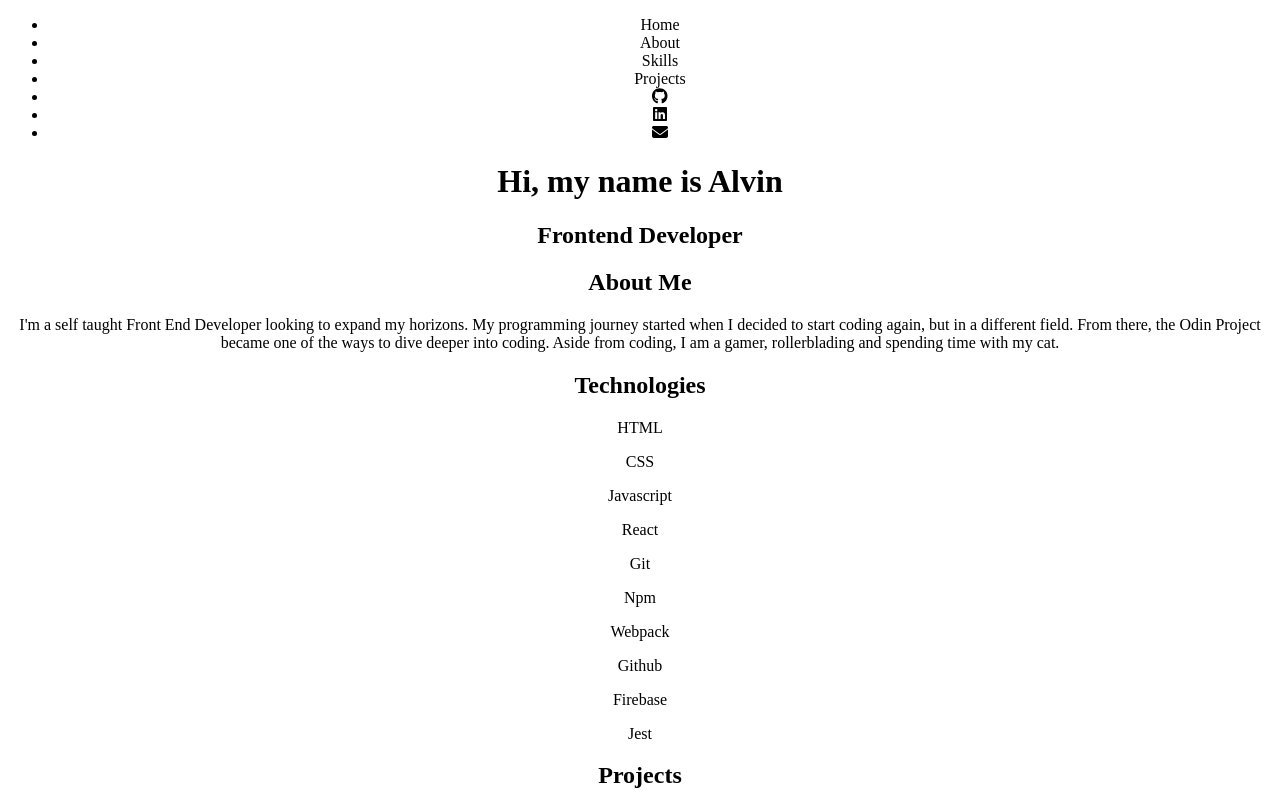
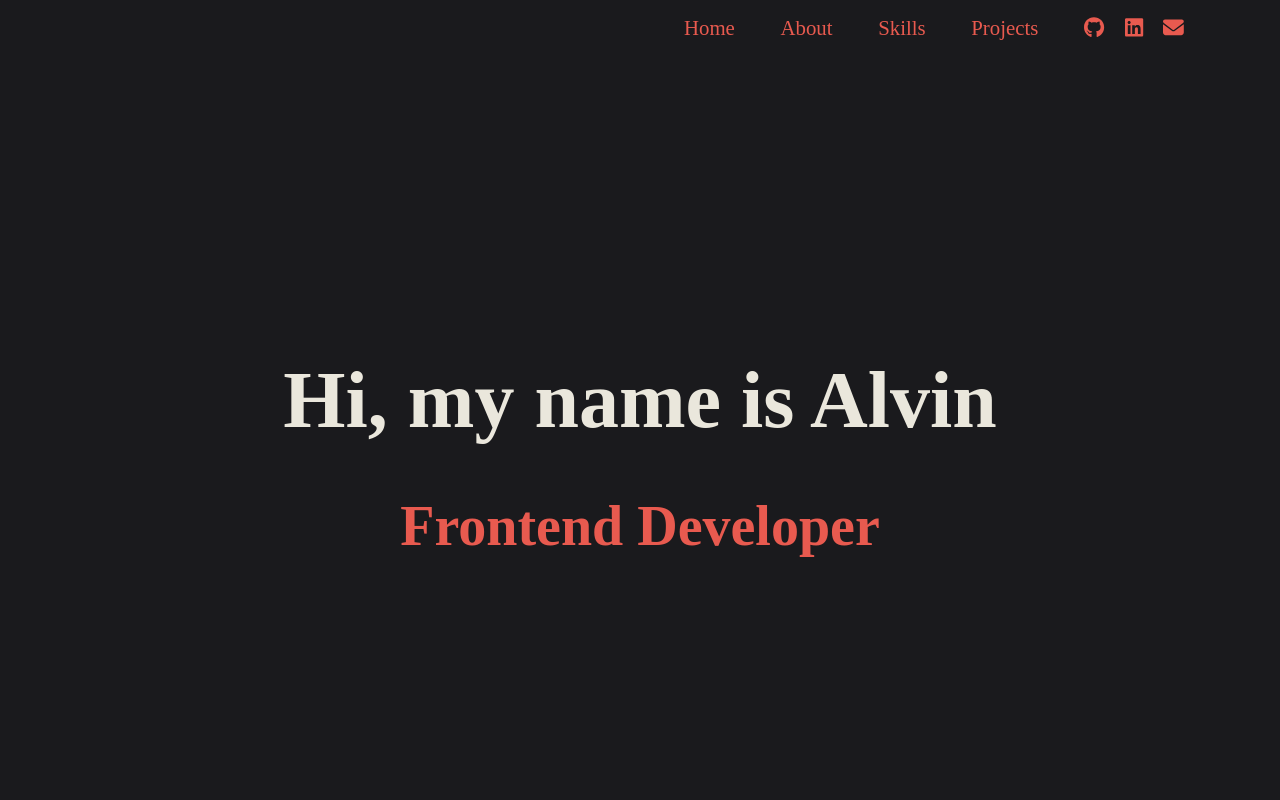
Before and after one commit to Khrononian/Portfolio, a React (Create React App) app: page / in a window 1280 px wide. Shown: the top 800 px of the page. Built offline with nearby package versions, Linux system fonts and the light colour scheme.

Commit message:
Added new styles

```diff
--- a/src/App.css
+++ b/src/App.css
@@ -1,38 +1,119 @@
+* {
+  padding: 0;
+  margin: 0;
+  background: #1A1A1D;
+  /* color: #EAE7DC; */
+  /* color: #E85A4F; */
+  /* color: #9E5A63; */
+}
+
 .App {
   text-align: center;
 }
 
-.App-logo {
-  height: 40vmin;
-  pointer-events: none;
+nav {
+  width: 500px;
+  margin-left: auto;
+  margin-right: 5rem;
+  padding: 1em;
+}
+nav ul, nav ul div {
+  display: flex;
+  justify-content: space-between;
+  align-items: center;
+}
+nav ul li, nav ul div li {
+  cursor: pointer;
+  color: #E85A4F;
+  font-size: 1.3rem
+}
+nav ul {
+  list-style: none;
+}
+nav ul div {
+  width: 100px;
 }
 
-@media (prefers-reduced-motion: no-preference) {
-  .App-logo {
-    animation: App-logo-spin infinite 20s linear;
-  }
+header {
+  min-height: 100vh;
+  display: flex;
+  justify-content: center;
+  align-items: center;
+  flex-direction: column;
+}
+header h1 {
+  font-size: 5rem;
+  margin: 0;
+  color: #EAE7DC;
+}
+header span {
+  color: #E85A4F
+}
+header h2 {
+  font-size: 3.5rem;
+  color: #E85A4F;
+  margin-top: 3rem;
 }
 
-.App-header {
-  background-color: #282c34;
-  min-height: 100vh;
-  display: flex;
-  flex-direction: column;
-  align-items: center;
-  justify-content: center;
-  font-size: calc(10px + 2vmin);
-  color: white;
+main {
+  margin: 0
+}
+h2 {
+  font-size: 2.5rem
+}
+.sub h2 {
+  color: #E85A4F;
+  margin-bottom: 3rem;
+  background: transparent;
+}
+.sub p {
+  font-size: 1.2rem;
 }
 
-.App-link {
-  color: #61dafb;
+.about, .projects {
+  background: #2E1114;
+  /* width: 900px; */
+  width: 96%;
+  margin: 0 auto 4rem auto;
+  /* text-align: left; */
+  padding: 2.3em;
+
 }
 
-@keyframes App-logo-spin {
-  from {
-    transform: rotate(0deg);
-  }
-  to {
-    transform: rotate(360deg);
-  }
+.about div {
+  display: flex;
+  justify-content: space-between;
+  background: transparent;
 }
+.about div p {
+  line-height: 1.8rem;
+  width: 900px;
+  margin: 4.5rem auto 0 auto;
+  background: transparent;
+  color: #EAE7DC;
+}
+.about div img {
+  background: transparent;
+  margin-right: auto;
+  margin-left: auto;
+  width: 450px;
+  height: 350px;
+}
+.tech-div {
+  display: flex;
+  justify-content: space-between;
+  width: 750px;
+  margin: 2.5rem auto 4rem auto;
+}
+.tech-div div p {
+  margin-bottom: 1.5em;
+}
+.tech div p {
+  color: #EAE7DC;
+}
+
+.inner-project {
+  background: transparent;
+  display: grid;
+
+}
```
